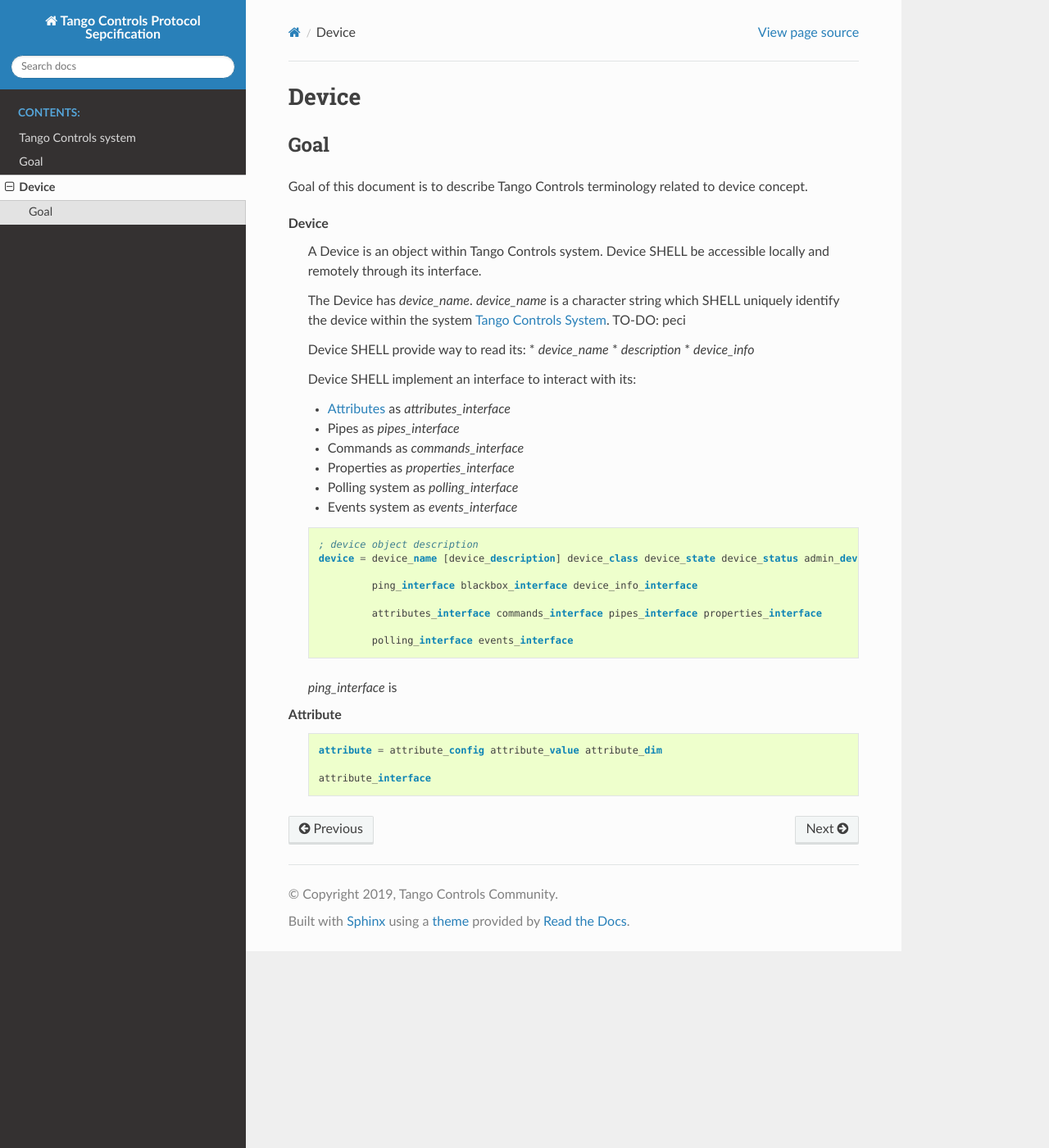
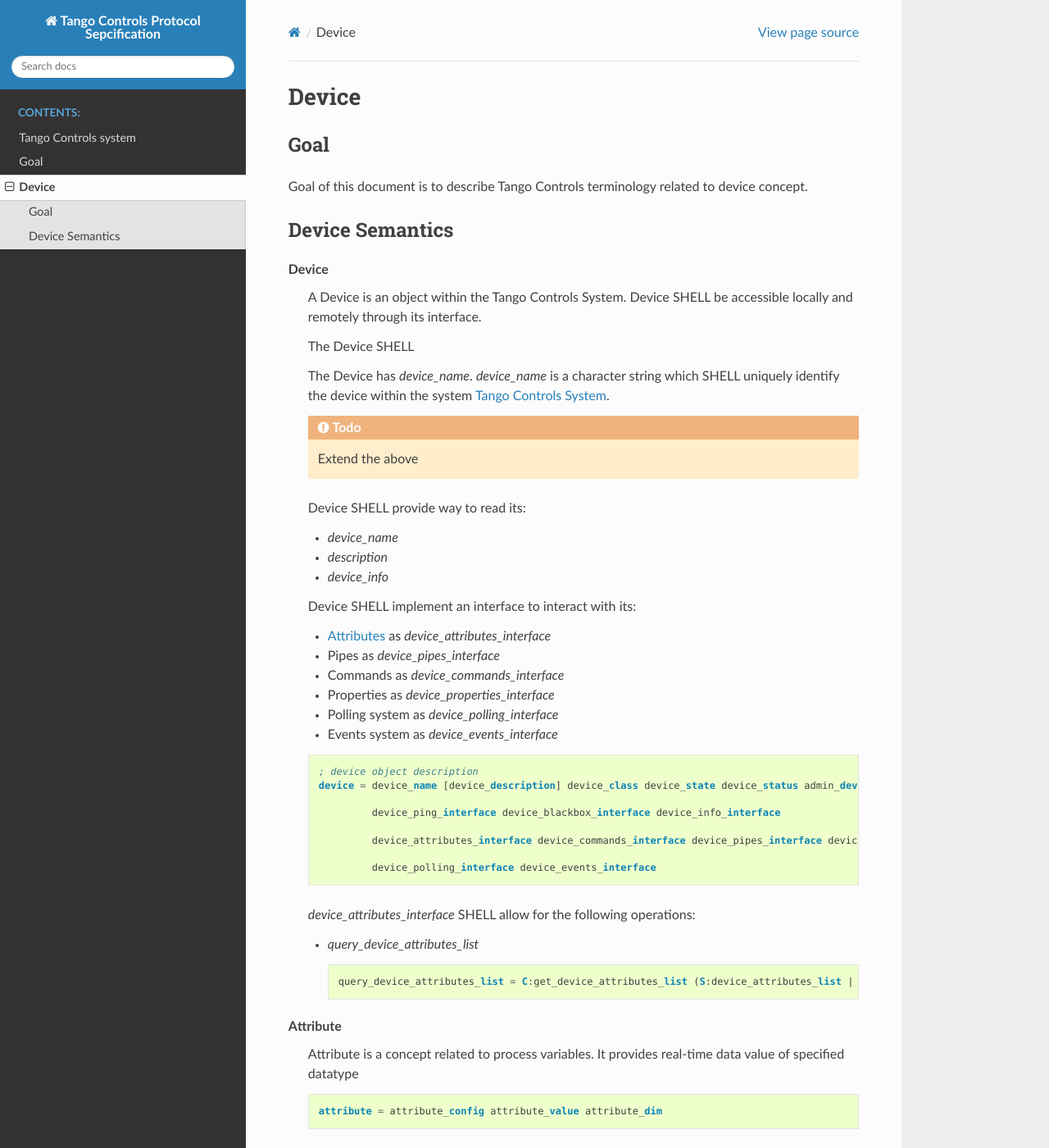
Before and after one commit to andygotz/tango-protocol-spec, a Sphinx documentation site: the page built from source/device.rst, in a window 1280 px wide and 1400 px high. Shown: the whole window at 82% size. Built offline with Sphinx 7.4.7 and the Read the Docs theme 2.0.0, drawn with Linux system fonts in a browser that asks for light colours.

Commit message:
Putting the first content...

```diff
--- a/source/device.rst
+++ b/source/device.rst
@@ -8,49 +8,69 @@
 Goal of this document is to describe Tango Controls terminology related to device concept.
 
 
+Device  Semantics
+-----------------
 
 .. glossary::
 
    Device
-       A Device is an object within Tango Controls system. Device SHELL be accessible locally and remotely through
+       A Device is an object within the Tango Controls System. Device SHELL be accessible locally and remotely through
        its interface.
 
+       The Device SHELL
+
        The Device has `device_name`. `device_name` is a character string which SHELL uniquely identify the device within
-       the system :term:`Tango Controls System`. TO-DO: peci
+       the system :term:`Tango Controls System`.
+
+       .. todo::
+          Extend the above
 
        Device SHELL provide way to read its:
+
        * `device_name`
        * `description`
        * `device_info`
 
 
+
        Device SHELL implement an interface to interact with its:
 
-       * :term:`Attributes <Attribute>` as `attributes_interface`
-       * :term:`Pipes <Pipe>` as `pipes_interface`
-       * :term:`Commands <Command>` as `commands_interface`
-       * :term:`Properties <Properties>` as `properties_interface`
-       * :term:`Polling system <Polling>` as `polling_interface`
-       * :term:`Events system <Events>` as `events_interface`
+       * :term:`Attributes <Attribute>` as `device_attributes_interface`
+       * :term:`Pipes <Pipe>` as `device_pipes_interface`
+       * :term:`Commands <Command>` as `device_commands_interface`
+       * :term:`Properties <Properties>` as `device_properties_interface`
+       * :term:`Polling system <Polling>` as `device_polling_interface`
+       * :term:`Events system <Events>` as `device_events_interface`
 
        .. code-block:: abnf
 
           ; device object description
           device = device_name [device_description] device_class device_state device_status admin_device
 
-                   ping_interface blackbox_interface device_info_interface
+                   device_ping_interface device_blackbox_interface device_info_interface
 
-                   attributes_interface commands_interface pipes_interface properties_interface
+                   device_attributes_interface device_commands_interface device_pipes_interface device_properties_interface
 
-                   polling_interface events_interface
+                   device_polling_interface device_events_interface
+
+       `device_attributes_interface` SHELL allow for the following operations:
+
+       * `query_device_attributes_list`
+
+         .. code-block:: abnf
+
+            query_device_attributes_list = C:get_device_attributes_list (S:device_attributes_list | S: tango_exception)
 
 
-       `ping_interface` is
+
+
+
 
 
    Attribute
+
+        Attribute is a concept related to process variables. It provides real-time data value of specified datatype
+
         .. code-block:: abnf
 
            attribute = attribute_config attribute_value attribute_dim
-
-           attribute_interface
```
Also changed, not shown: source/index.rst (+5 -6 lines), source/tango-controls-system.rst (+16 -10 lines).
